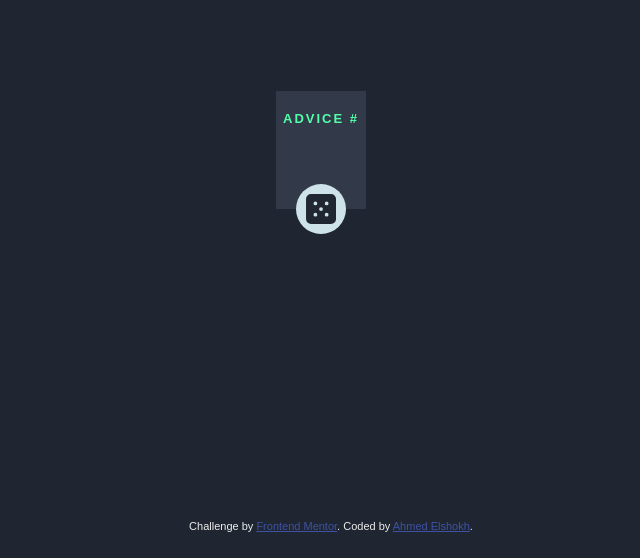
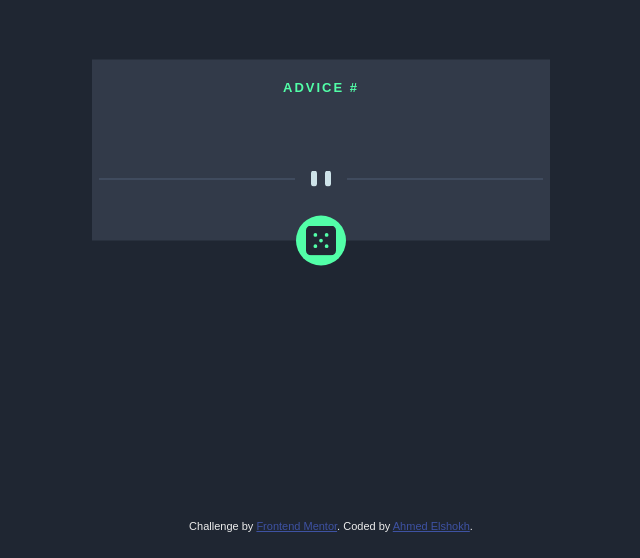
Before and after one commit to bassam20203/Advice-generator-app, a plain HTML site: page index.html in a window 1280 px wide. Shown: the part 258-816 px from the top of the page, without its empty margins (327-967 px from the left). Drawn offline with Linux system fonts and the light colour scheme; no server answers.

Commit message:
Add files via upload

```diff
--- a/index.html
+++ b/index.html
@@ -48,7 +48,7 @@ position: relative;
         border-radius: 10px;
         width: fit-content;
         height: fit-content;
-
+padding-bottom: 50px;
         position: relative;
 
       }
@@ -75,7 +75,7 @@ width: 50px;
 height: 50px;
 transform: translateX(50%);
 border-radius: 50%;
-background-color:hsl(193, 38%, 86%);
+background-color:hsl(150, 100%, 66%);
 padding: 10px;
 text-align: center;
 border: none;
@@ -115,6 +115,10 @@ border: none;
         <h3 class="id">ADVICE #</h3>
         <p class="advice">
         </p>
+        <picture>
+          <source srcset="./images/pattern-divider-mobile.svg" media="(max-width: 768px)">
+          <img class="borda-desktop" src="./images/pattern-divider-desktop.svg" alt="borda para desktop">
+      </picture>
         <button class="refresh"><img src="./images/icon-dice.svg" alt="::"></button>
       </div>
     </div>
```
